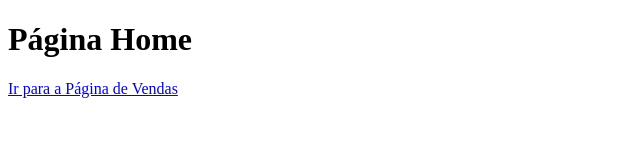
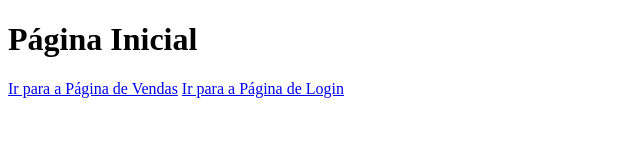
Before and after one commit to JeffersonLds1983/aulagithub, a plain HTML site: page index.html in a window 1280 px wide. Shown: the whole page, without its empty margins (0-640 px from the left). Drawn offline with Linux system fonts and the light colour scheme.

Commit message:
(y) Finalização da Feature Login

```diff
--- a/index.html
+++ b/index.html
@@ -6,7 +6,8 @@
     <title>Document</title>
 </head>
 <body>
-   <h1>Página Home</h1>
+   <h1>Página Inicial</h1>
    <a href="vendas.html">Ir para a Página de Vendas</a>
+   <a href="login.html">Ir para a Página de Login</a>
 </body>
 </html>
```
Also changed, not shown: login.html (+1 -0 lines).
